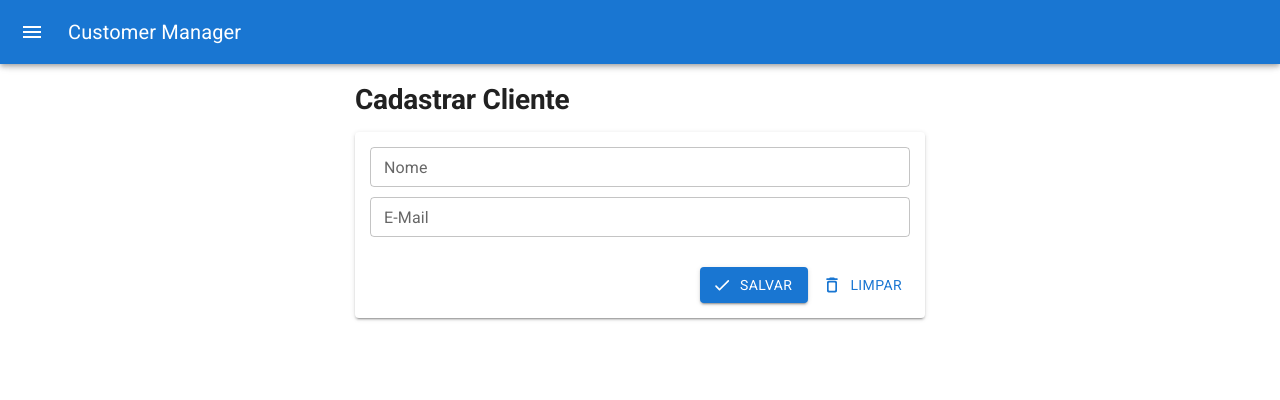
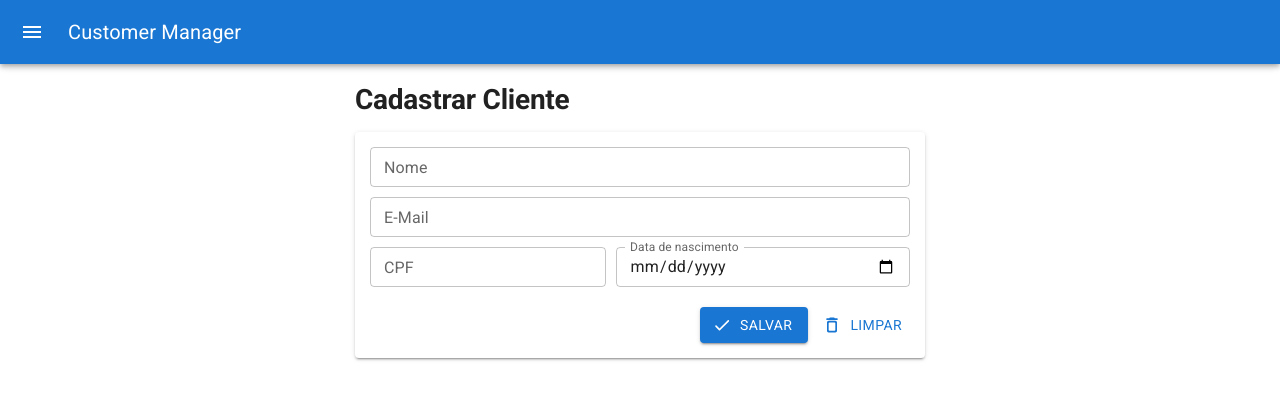
Before and after one commit to drewdomi/CustomerManager-client, a React (Vite) app: page / in a window 1280 px wide. Shown: the top 400 px of the page. Built offline with nearby package versions, Linux system fonts and the light colour scheme.

Commit message:
fix: layout and better code

```diff
--- a/src/components/CustomInput.tsx
+++ b/src/components/CustomInput.tsx
@@ -2,29 +2,99 @@ import { TextField } from "@mui/material";
 import { Control, Controller } from "react-hook-form";
 import { InputValues } from "./CustomerForm";
 
-type ControllerProps = {
-  label: string,
-  name: keyof InputValues,
-  control: Control<InputValues>,
+type InputType = "text" | "date" | "id" | "cpf";
+
+type Props = {
+  inputType?: InputType;
+  label: string;
+  name: keyof InputValues;
+  control: Control<InputValues>;
 };
 
-function CustomInput({ label, name, control }: ControllerProps) {
-  return (
-    <Controller
-      render={
-        ({ field }) => (
+type TypeInput = {
+  [key in InputType]: JSX.Element;
+};
+
+function CustomInput({ label, name, control, inputType = "text" }: Props) {
+  const typeInputs: TypeInput = {
+    text: (
+      <Controller
+        render={({ field }) => (
           <TextField
             {...field}
+            type={inputType}
             label={label}
-            type="text"
             size="small"
+            sx={{
+              flexGrow: 1,
+            }}
           />
         )}
-      name={name}
-      control={control}
-      defaultValue=""
-    />
-  );
+        name={name}
+        control={control}
+        defaultValue=""
+      />
+    ),
+    date: (
+      <Controller
+        render={({ field }) => (
+          <TextField
+            {...field}
+            type="date"
+            label={label}
+            size="small"
+            InputLabelProps={{ shrink: true }}
+            sx={{
+              flexGrow: 1,
+              width: "50%",
+            }}
+          />
+        )}
+        name={name}
+        control={control}
+        defaultValue=""
+      />
+    ),
+    cpf: (
+      <Controller
+        render={({ field }) => (
+          <TextField
+            {...field}
+            type={inputType}
+            label={label}
+            size="small"
+            sx={{
+              flexGrow: 1
+            }}
+          />
+        )}
+        name={name}
+        control={control}
+        defaultValue=""
+      />
+    ),
+    id: (
+      <Controller
+        render={({ field }) => (
+          <TextField
+            {...field}
+            type={inputType}
+            label={label}
+            size="small"
+            sx={{
+              flexGrow: 1,
+              width: "50%",
+            }}
+          />
+        )}
+        name={name}
+        control={control}
+        defaultValue=""
+      />
+    )
+  };
+
+  return <>{typeInputs[inputType]}</>;
 }
 
 export default CustomInput;
--- a/src/components/CustomerForm.tsx
+++ b/src/components/CustomerForm.tsx
@@ -161,6 +161,18 @@ function CustomerForm() {
               gap: "10px",
             }}
           >
+            <CustomInput
+              control={control}
+              name="cpf"
+              label="CPF"
+              inputType="cpf"
+            />
+            <CustomInput
+              control={control}
+              name="birthday"
+              label="Data de nascimento"
+              inputType="date"
+            />
             {/* <FormInput
               label="CPF"
               type="cpf"
```
